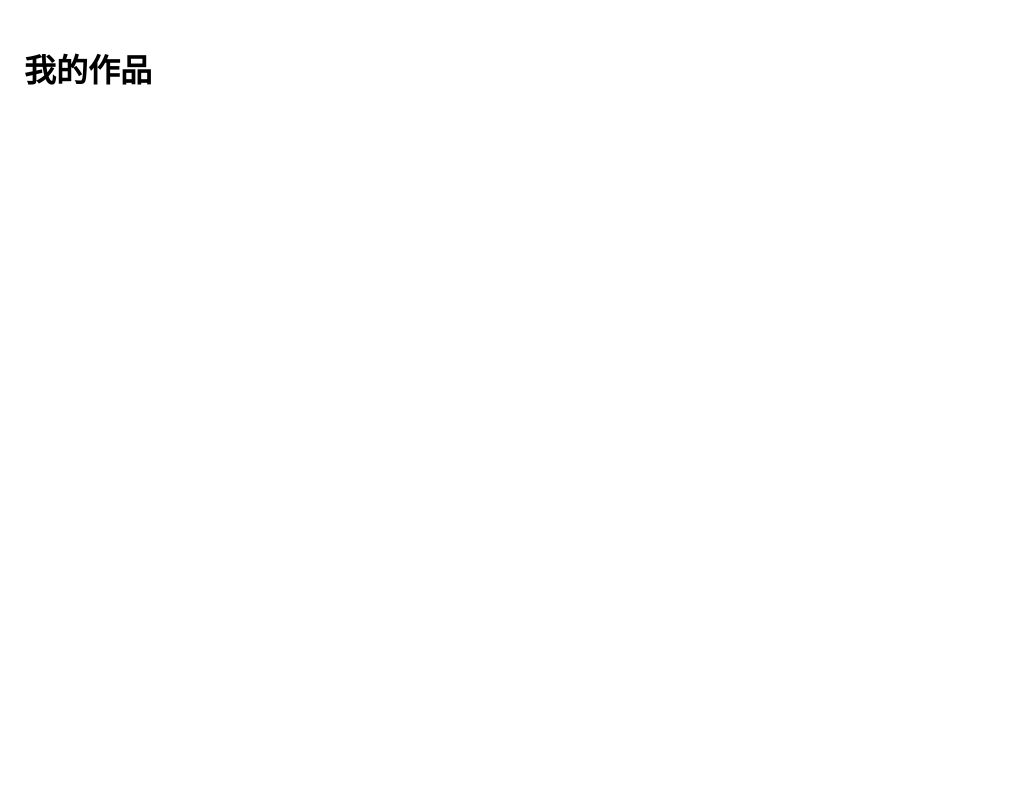
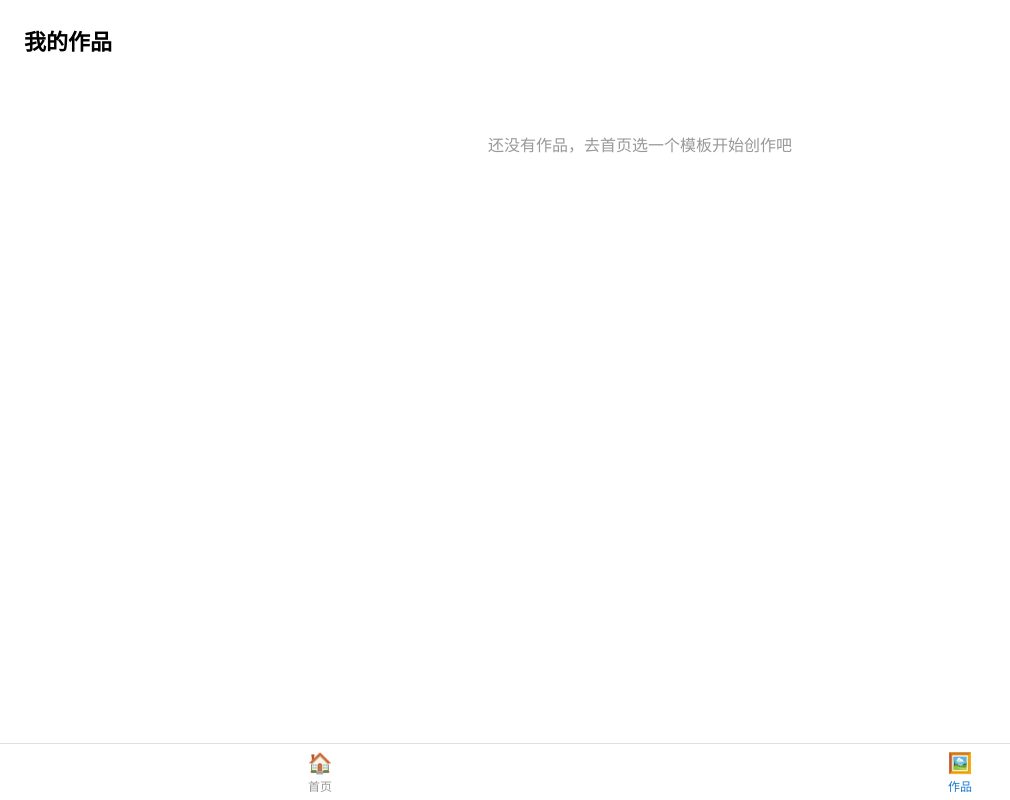
Before and after one commit to LINALINLINA/drawer, a React (Vite) app in the folder apps/web/: page /gallery in a window 1280 px wide. Shown: the whole page, without its empty margins (0-1010 px from the left). Built offline with nearby package versions, Linux system fonts and the light colour scheme.

Commit message:
feat(web): implement Gallery page with artwork list and delete

```diff
--- /dev/null
+++ b/apps/web/src/hooks/useArtworks.ts
@@ -0,0 +1,34 @@
+import { useState, useEffect, useCallback } from "react";
+import type { Artwork } from "../stores/types";
+
+function readArtworksFromStorage(): Artwork[] {
+  try {
+    const raw = localStorage.getItem("drawer_artworks");
+    return raw ? JSON.parse(raw) : [];
+  } catch {
+    return [];
+  }
+}
+
+export function useArtworks() {
+  const [artworks, setArtworks] = useState<Artwork[]>([]);
+
+  const reload = useCallback(() => {
+    setArtworks(readArtworksFromStorage());
+  }, []);
+
+  useEffect(() => {
+    reload();
+    const handler = () => reload();
+    window.addEventListener("storage", handler);
+    return () => window.removeEventListener("storage", handler);
+  }, [reload]);
+
+  const remove = useCallback((id: string) => {
+    const updated = readArtworksFromStorage().filter((a) => a.id !== id);
+    localStorage.setItem("drawer_artworks", JSON.stringify(updated));
+    setArtworks(updated);
+  }, []);
+
+  return { artworks, remove, reload };
+}
--- a/apps/web/src/pages/Gallery.tsx
+++ b/apps/web/src/pages/Gallery.tsx
@@ -1,7 +1,91 @@
+import { useNavigate } from "react-router-dom";
+import { useArtworks } from "../hooks/useArtworks";
+import BottomNav from "../components/BottomNav";
+
+function formatDate(ts: number): string {
+  const d = new Date(ts);
+  const month = d.getMonth() + 1;
+  const day = d.getDate();
+  const hours = d.getHours().toString().padStart(2, "0");
+  const mins = d.getMinutes().toString().padStart(2, "0");
+  return `${month}/${day} ${hours}:${mins}`;
+}
+
 export default function Gallery() {
+  const { artworks, remove } = useArtworks();
+  const navigate = useNavigate();
+
   return (
-    <div style={{ padding: 16 }}>
-      <h1>我的作品</h1>
+    <div style={{ paddingBottom: 72 }}>
+      <header style={{ padding: "16px" }}>
+        <h1 style={{ fontSize: 22, fontWeight: 700, margin: 0 }}>我的作品</h1>
+      </header>
+
+      {artworks.length === 0 ? (
+        <p style={{ textAlign: "center", color: "#999", marginTop: 60 }}>
+          还没有作品，去首页选一个模板开始创作吧
+        </p>
+      ) : (
+        <div
+          style={{
+            display: "grid",
+            gridTemplateColumns: "repeat(2, 1fr)",
+            gap: 12,
+            padding: 16,
+          }}
+        >
+          {artworks.map((artwork) => (
+            <div
+              key={artwork.id}
+              onClick={() => navigate(`/editor/${artwork.templateId}`)}
+              onContextMenu={(e) => {
+                e.preventDefault();
+                if (confirm("删除这个作品？")) remove(artwork.id);
+              }}
+              style={{
+                border: "1px solid #e0e0e0",
+                borderRadius: 8,
+                overflow: "hidden",
+                cursor: "pointer",
+                background: "#fff",
+              }}
+            >
+              <div
+                style={{
+                  height: 140,
+                  background: "#f5f5f5",
+                  display: "flex",
+                  alignItems: "center",
+                  justifyContent: "center",
+                }}
+              >
+                {artwork.palette.length > 0 ? (
+                  <div style={{ display: "flex", gap: 4 }}>
+                    {artwork.palette.slice(0, 5).map((c, i) => (
+                      <div
+                        key={i}
+                        style={{
+                          width: 24,
+                          height: 24,
+                          borderRadius: 4,
+                          background: c,
+                        }}
+                      />
+                    ))}
+                  </div>
+                ) : (
+                  <span style={{ color: "#999", fontSize: 12 }}>无预览</span>
+                )}
+              </div>
+              <div style={{ padding: "8px 12px", fontSize: 13, color: "#666" }}>
+                {formatDate(artwork.createdAt)}
+              </div>
+            </div>
+          ))}
+        </div>
+      )}
+
+      <BottomNav />
     </div>
   );
 }
```
